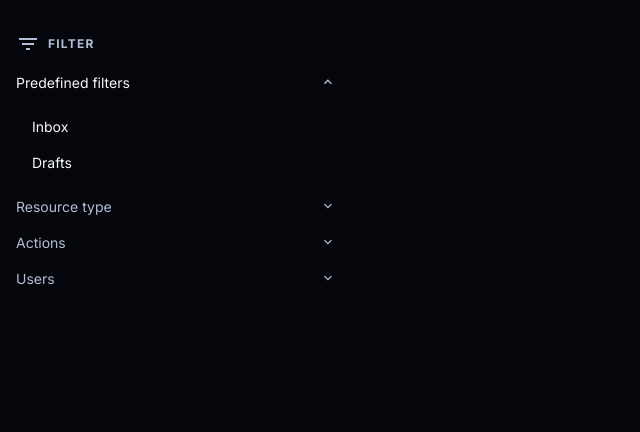
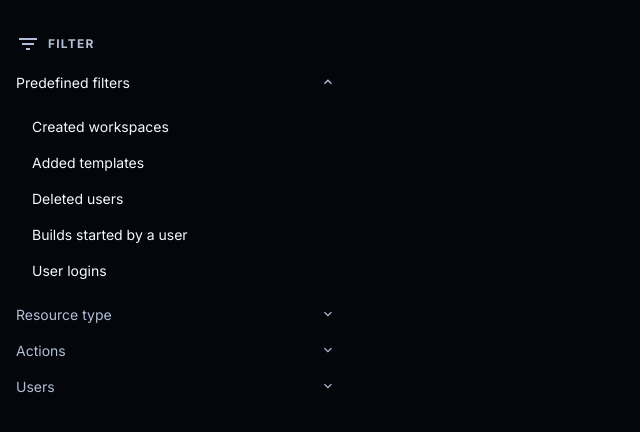
Before and after one commit to davidleiva/davidleiva-coder-uxeng-test, a React (Vite) app: page / in a window 1280 px wide. Shown: the top 432 px of the page, without its empty margins (0-640 px from the left). Built offline with nearby package versions, Linux system fonts and the light colour scheme.

Commit message:
Better structure for filters

```diff
--- a/src/components/FilterAccordion.tsx
+++ b/src/components/FilterAccordion.tsx
@@ -4,71 +4,42 @@ import AccordionSummary from '@mui/material/AccordionSummary';
 import AccordionDetails from '@mui/material/AccordionDetails';
 import Typography from '@mui/material/Typography';
 import ExpandMoreIcon from '@mui/icons-material/ExpandMore';
-import List from '@mui/material/List';
-import ListItemButton from '@mui/material/ListItemButton';
-import ListItemIcon from '@mui/material/ListItemIcon';
-import ListItemText from '@mui/material/ListItemText';
-import CheckTwoToneIcon from '@mui/icons-material/CheckTwoTone';
+import { FilterSBItemProps } from './FiltersSB';
 
 export interface FilterAccordionProps {
     title: string,
     defaultExp?: boolean,
-    content: object
+    content: React.ReactElement<FilterSBItemProps>
 }
 
-export const FilterAccordion = (props: FilterAccordionProps) => {
+export const FilterAccordion = ({title, defaultExp, content}: FilterAccordionProps) => {
 
-    const [selectedIndex, setSelectedIndex] = React.useState(NaN);
+    // const [selectedIndex, setSelectedIndex] = React.useState(NaN);
 
-    const handleListItemClick = (
-        event: React.MouseEvent<HTMLDivElement, MouseEvent>,
-        index: number,
-    ) => {
-        index !== selectedIndex ? setSelectedIndex(index) : setSelectedIndex(NaN);
-        console.log(event); // preventing linter
-    };
+    // const handleListItemClick = (
+    //     event: React.MouseEvent<HTMLDivElement, MouseEvent>,
+    //     index: number,
+    // ) => {
+    //     index !== selectedIndex ? setSelectedIndex(index) : setSelectedIndex(NaN);
+    //     console.log(event); // preventing linter
+    // };
 
     return (
         <Accordion
             sx={{
                 bgcolor: 'transparent',
             }}
-            defaultExpanded={props.defaultExp}
+            defaultExpanded={defaultExp}
         >
             <AccordionSummary
                 expandIcon={<ExpandMoreIcon />}
                 aria-controls="panel1a-content"
                 id="panel1a-header"
             >
-                <Typography>{props.title}</Typography>
+                <Typography>{title}</Typography>
             </AccordionSummary>
             <AccordionDetails>
-                <List component="nav" aria-label="main mailbox folders">
-                    <ListItemButton
-                        selected={selectedIndex === 0}
-                        onClick={(event) => handleListItemClick(event, 0)}
-                    >
-                        <ListItemText primary="Inbox" />
-                        { selectedIndex === 0 ?
-                        <ListItemIcon>
-                            <CheckTwoToneIcon />
-                        </ListItemIcon>
-                         : null
-                        }
-                    </ListItemButton>
-                    <ListItemButton
-                    selected={selectedIndex === 1}
-                    onClick={(event) => handleListItemClick(event, 1)}
-                    >
-                       <ListItemText primary="Drafts" />
-                        { selectedIndex === 1 ?
-                        <ListItemIcon>
-                            <CheckTwoToneIcon />
-                        </ListItemIcon>
-                         : null
-                        }
-                    </ListItemButton>
-                </List>
+                { content }
             </AccordionDetails>
         </Accordion>
       )
--- a/src/components/FilterSideBar.tsx
+++ b/src/components/FilterSideBar.tsx
@@ -1,7 +1,8 @@
 import {FilterAccordion} from './FilterAccordion';
 import Typography from "@mui/material/Typography";
 import FilterListIcon from '@mui/icons-material/FilterList';
-import { FiltersSBPredefined } from './FiltersPredefined';
+import { FiltersSB } from './FiltersSB';
+import { Predefined_Filters } from '../constants';
 
 const FilterSideBar = () => {
     return (
@@ -19,10 +20,10 @@ const FilterSideBar = () => {
                     Filter
                 </Typography>
             </div>
-            <FilterAccordion title={'Predefined filters'} content={FiltersSBPredefined} defaultExp={true}/>
-            <FilterAccordion title={'Resource type'} content={{}} />
-            <FilterAccordion title={'Actions'} content={{}}/>
-            <FilterAccordion title={'Users'} content={{}}/>
+            <FilterAccordion title={'Predefined filters'} content={<FiltersSB filters={Predefined_Filters}/>} defaultExp={true}/>
+            <FilterAccordion title={'Resource type'} content={<FiltersSB filters={Predefined_Filters}/>} />
+            <FilterAccordion title={'Actions'} content={<FiltersSB filters={Predefined_Filters}/>}/>
+            <FilterAccordion title={'Users'} content={<FiltersSB filters={Predefined_Filters}/>}/>
         </div>
       )
 };
--- a/src/components/FiltersPredefined.tsx
+++ /dev/null
@@ -1,23 +0,0 @@
-import List from '@mui/material/List';
-import ListItemIcon from '@mui/material/ListItemIcon';
-import ListItemText from '@mui/material/ListItemText';
-import CheckTwoToneIcon from '@mui/icons-material/CheckTwoTone';
-
-export interface FilterSBItemProps {
-    isSelected: boolean,
-}
-
-export const FiltersSBPredefined = (props: FilterSBItemProps) => {
-   return (
-    <List component="nav" aria-label="main mailbox folders">
-        <ListItemText primary="Inbox" />
-        { props.isSelected  === true ?
-        <ListItemIcon>
-            <CheckTwoToneIcon />
-        </ListItemIcon>
-        : null }
-    </List>
-    )
-}
-
-export default FiltersSBPredefined;
--- /dev/null
+++ b/src/components/FiltersSB.tsx
@@ -0,0 +1,47 @@
+import List from '@mui/material/List';
+import ListItemIcon from '@mui/material/ListItemIcon';
+import ListItemText from '@mui/material/ListItemText';
+import ListItemButton from '@mui/material/ListItemButton';
+import CheckTwoToneIcon from '@mui/icons-material/CheckTwoTone';
+
+interface FilterParams {
+    label: string,
+    value: number
+}
+
+export interface FilterSBItemProps {
+    isSelected?: boolean,
+    filters: Array <FilterParams>
+}
+
+export const FiltersSB = ({isSelected, filters: Filters}: FilterSBItemProps) => {
+
+    const handleListItemClick = () => {
+        return
+    };
+
+   return (
+    <List component="nav" aria-label="main mailbox folders">
+        {
+            Filters.map( (item, index) => {
+                return (
+                    <ListItemButton
+                        key={index}
+                        selected={false}
+                        onClick={() => handleListItemClick()}
+                    >
+                        <ListItemText primary={ item.label } />
+                        { isSelected  === false ?
+                        <ListItemIcon>
+                            <CheckTwoToneIcon />
+                        </ListItemIcon>
+                        : null }
+                    </ListItemButton>
+                )
+            })
+        }
+    </List>
+    )
+}
+
+export default FiltersSB;
--- /dev/null
+++ b/src/constants.tsx
@@ -0,0 +1,61 @@
+export const Predefined_Filters = [
+    {
+        label: 'Created workspaces',
+        value: 0,
+    },
+    {
+        label: 'Added templates',
+        value: 1,
+    },
+    {
+        label: 'Deleted users',
+        value: 2,
+    },
+    {
+        label: 'Builds started by a user',
+        value: 3,
+    },
+    {
+        label: 'User logins',
+        value: 3,
+    }
+];
+
+export const Resource_Filters = [
+    {
+        label: 'Api Key',
+        value: 0,
+    },
+    {
+        label: 'Login',
+        value: 1,
+    },
+    {
+        label: 'Git SSH Key',
+        value: 2,
+    },
+    {
+        label: 'Group',
+        value: 3,
+    },
+    {
+        label: 'Template',
+        value: 4,
+    },
+    {
+        label: 'Template version',
+        value: 4,
+    },
+    {
+        label: 'User',
+        value: 5,
+    },
+    {
+        label: 'Workspace',
+        value: 6,
+    },
+    {
+        label: 'Workspace Build',
+        value: 7,
+    }
+];
```
